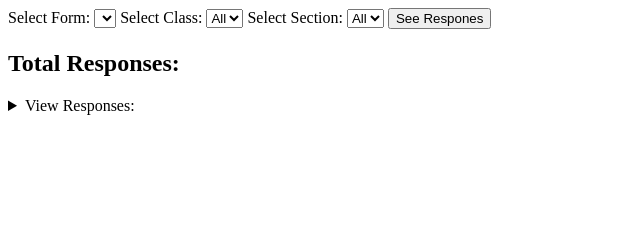
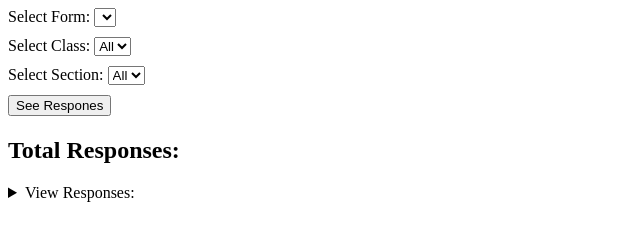
Before and after one commit to coderShreyash/Attend0, a plain HTML site: page reports.html in a window 1280 px wide. Shown: the whole page, without its empty margins (0-640 px from the left). Drawn offline with Linux system fonts and the light colour scheme.

Commit message:
Update reports.html

```diff
--- a/reports.html
+++ b/reports.html
@@ -25,10 +25,20 @@
   // Initialize Firebase
   firebase.initializeApp(firebaseConfig);
 </script>
+<style>
+    div{
+        width: max-content;
+        margin-bottom: 10px;
+    }
+</style>
 </head>
-<body onload="doIt()">
-    <label for="">Select Form: </label><select id="options">
+<body onload="onload=doIt()">
+    <div>
+    <label for="">Select Form: </label><select id="options" onchange="document.getElementById('title').innerHTML=document.getElementById('options').value.slice(13)">
     </select>
+</div>
+
+    <div>
     <label >Select Class:</label>
     <select id="class">
         <option>All</option>
@@ -46,6 +56,9 @@
         <option>12</option>
 
     </select>
+    </div>
+
+    <div>
     <label >Select Section:</label>
     <select id="section">
         <option>All</option>
@@ -56,10 +69,11 @@
         <option>E</option>
         <option>F</option>
         <option>G</option>
-
-
     </select>
+    </div>
+    <div >
     <button onclick="inter()">See Respones</button><BR>
+    </div>
     <label style="display: none;" id="big">Wait For <label id="wait"></label></label>
     <h1 id="title"></h1>
     <h2>Total Responses: </h2>
@@ -90,9 +104,10 @@ function doIt(){
         var forms = getCookie("Forms")
         for(var i = forms;i>=1;i--){
             form = getCookie(("Form"+(i).toString()))
-            document.getElementById("options").innerHTML+="<option value='"+form+"''>"+i+". "+form.slice(13)+"</option>"
+            document.getElementById("options").innerHTML+="<option value="+form+">"+i+". "+form.slice(13)+"</option>"
             document.getElementById("title").innerHTML=form.slice(13);
         }
+        document.getElementById('title').innerHTML=document.getElementById('options').value.slice(13)
     }
     var responses = 0;
 
```
